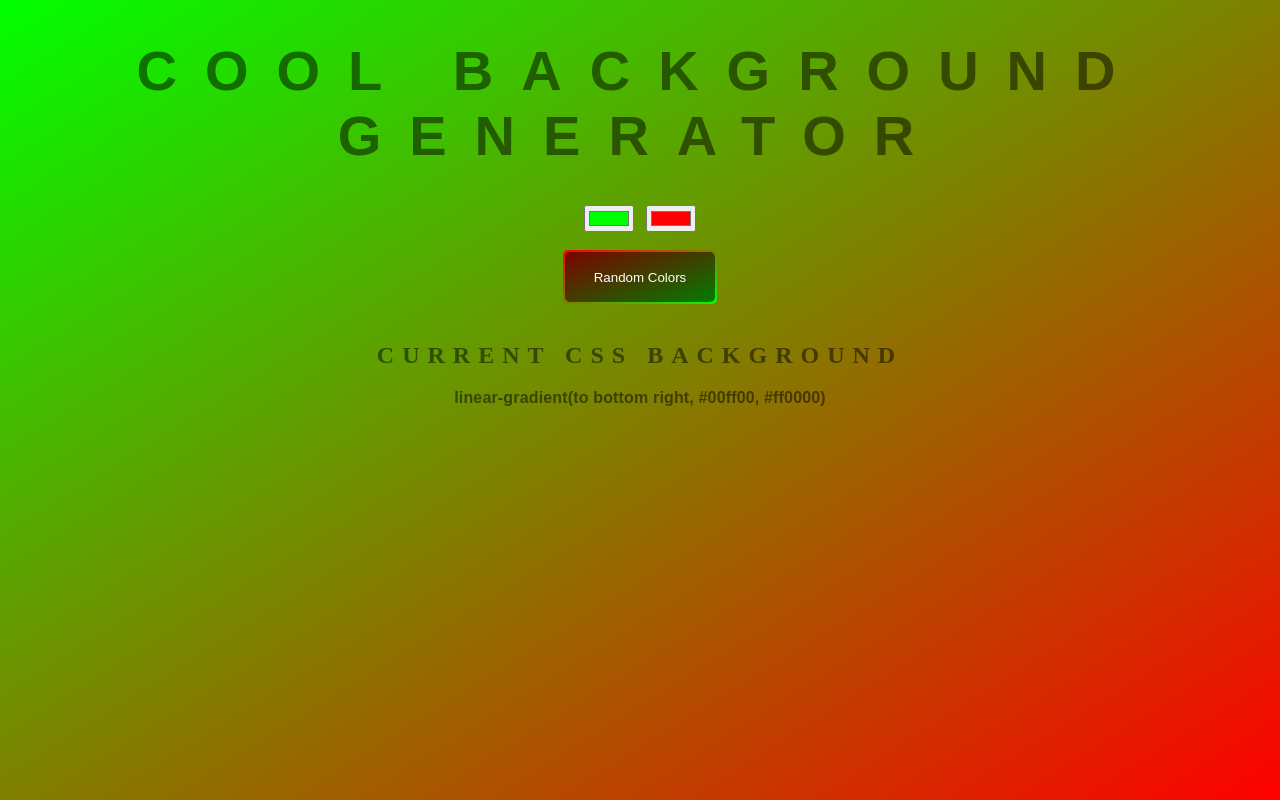
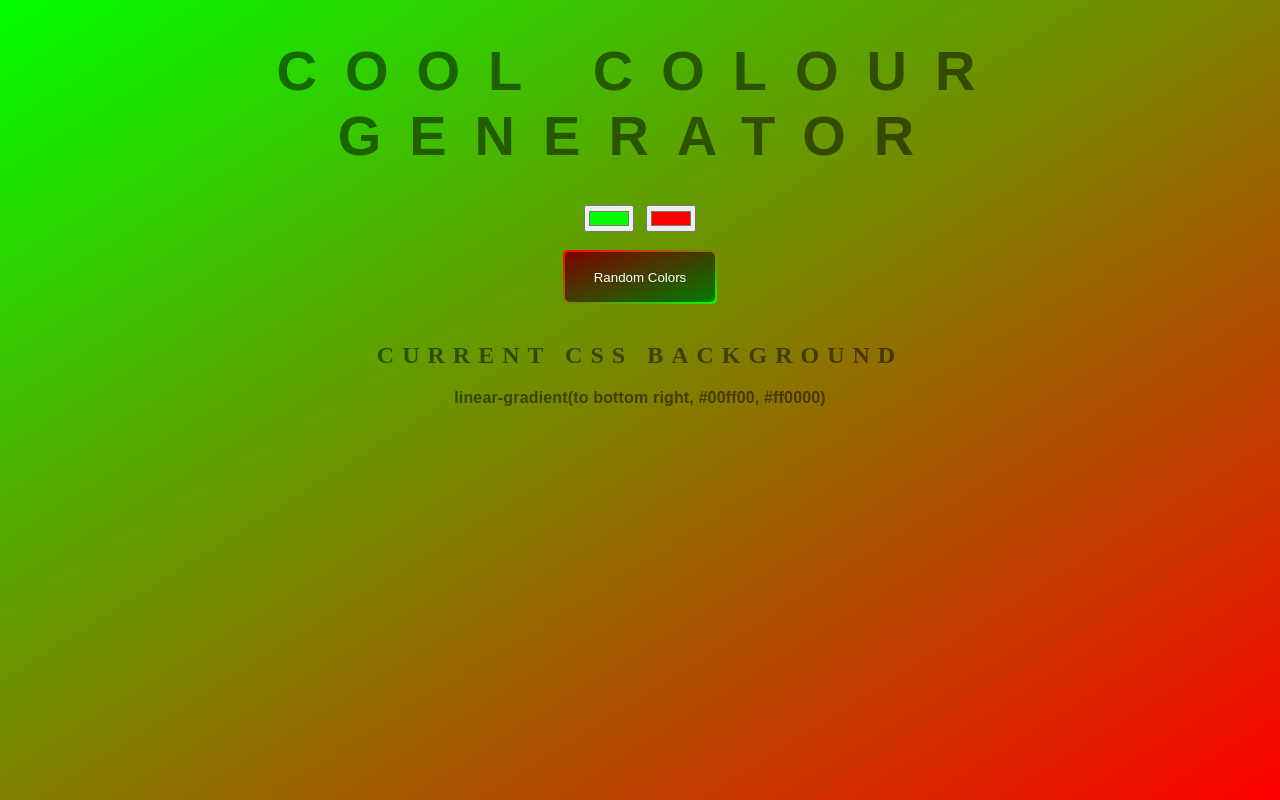
Before and after one commit to DanielJBox/background-generator, a plain HTML site: page index.html in a window 1280 px wide. Drawn offline with Linux system fonts and the light colour scheme.

Commit message:
changed h1 heading

```diff
--- a/index.html
+++ b/index.html
@@ -7,7 +7,7 @@
     <link rel="stylesheet" href="style.css">
 </head>
 <body>
-    <h1>Cool Background Generator</h1>
+    <h1>Cool Colour Generator</h1>
     <input class="color1" type="color" name="colo1" value="#00ff00">
     <input class="color2" type="color" name="colo2" value="#ff0000">
     <div>
```
